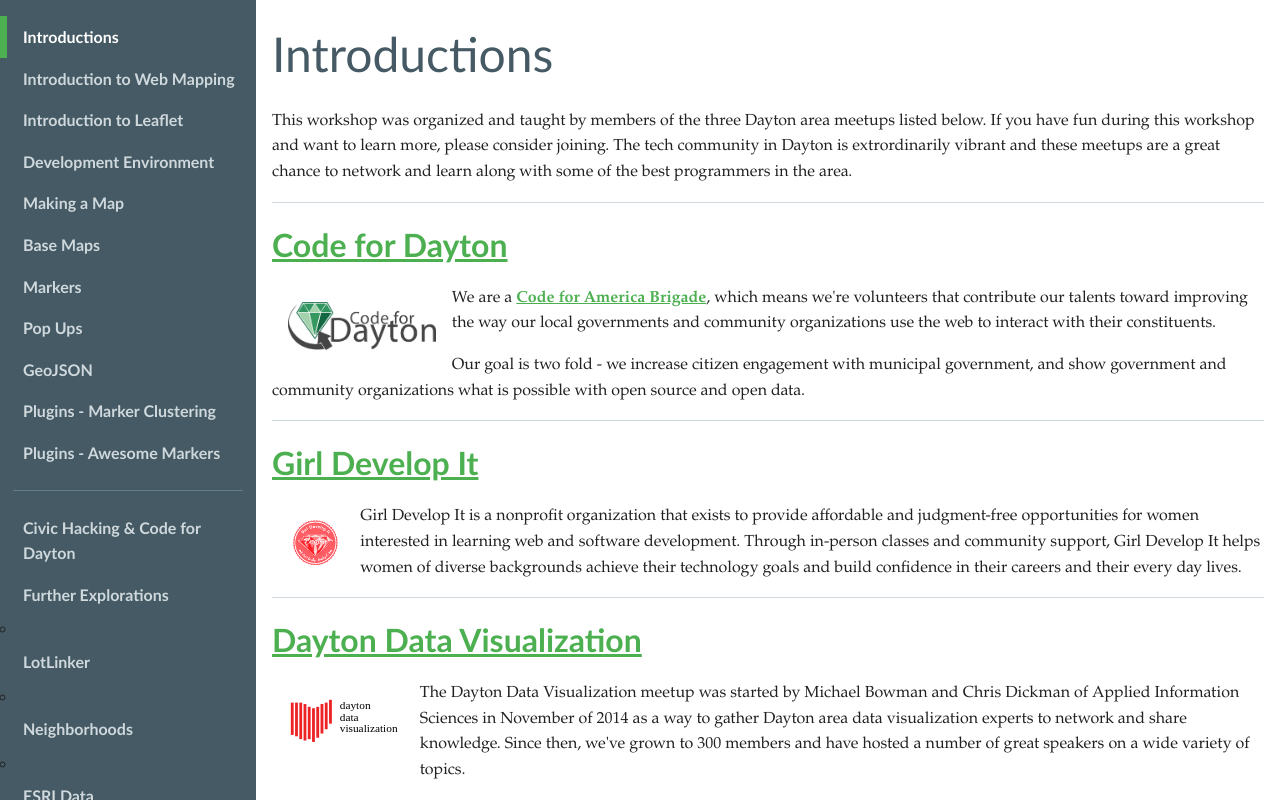
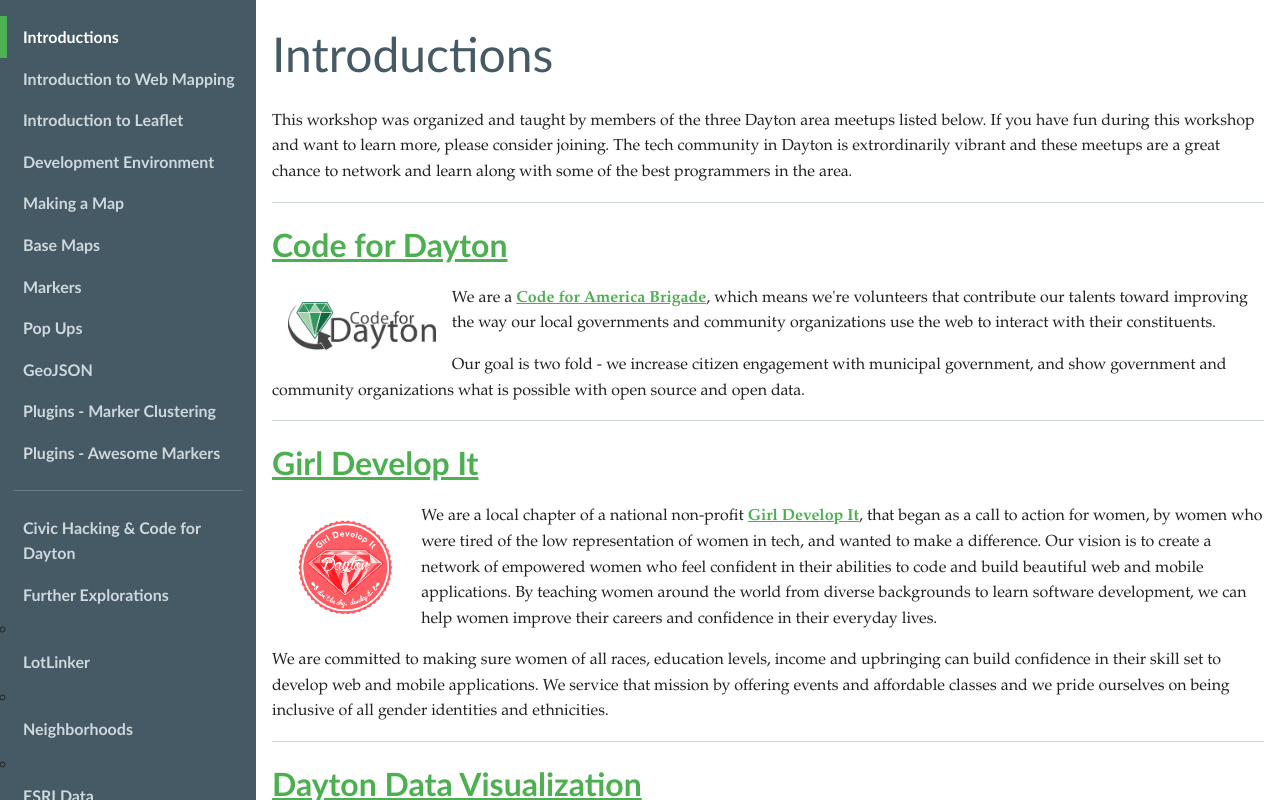
Before and after one commit to codefordayton/mapping_workshop, a website: page tutorial/00_introductions.html in a window 1280 px wide. Drawn offline with Linux system fonts and the light colour scheme.

Commit message:
resized gdi logo and added a 'better' gdi intro

```diff
--- a/tutorial/00_introductions.html
+++ b/tutorial/00_introductions.html
@@ -20,7 +20,8 @@
             <li><a href="../tutorial/10_hellomap.html">Making a Map</a></li>
             <li><a href="../tutorial/11_tilesources.html">Base Maps</a></li>
             <li><a href="../tutorial/20_markers.html">Markers</a></li>
-                <li><a href="../tutorial/21_popups.html">Pop Ups</a><li>
+            <li><a href="../tutorial/21_popups.html">Pop Ups</a>
+                <li>
                     <li><a href="../tutorial/30_geojson.html">GeoJSON</a></li>
                     <li><a href="../tutorial/40_markercluster.html">Plugins - Marker Clustering</a></li>
                     <li><a href="../tutorial/41_awesomemarkers.html">Plugins - Awesome Markers</a></li>
@@ -47,46 +48,41 @@
         <h1>Introductions</h1>
 
         <p>
-                This workshop was organized and taught by members of the three
-                Dayton area meetups listed below. If you have fun during this
-                workshop and want to learn more, please consider joining. The
-                tech community in Dayton is extrordinarily vibrant and these
-                meetups are a great chance to network and learn along with
-                some of the best programmers in the area.
+            This workshop was organized and taught by members of the three Dayton area meetups listed below. If you have fun during this workshop and want to learn more, please consider joining. The tech community in Dayton is extrordinarily vibrant and these meetups
+            are a great chance to network and learn along with some of the best programmers in the area.
         </p>
-            <hr  />
+        <hr />
 
         <h2><a href="http://codefordayton.org">Code for Dayton</a></h2>
         <p>
-                <img src="../images/cfd.png" class="float-left" height="48" title="Code for Dayton" />
-                We are a <a href="https://www.codeforamerica.org/brigade/">Code for America Brigade</a>,
-                which means we're volunteers that contribute our talents toward improving the way our
-                local governments and community organizations use the web to interact with their
-                constituents.
+            <img src="../images/cfd.png" class="float-left" height="48" title="Code for Dayton" /> We are a <a href="https://www.codeforamerica.org/brigade/">Code for America Brigade</a>, which means we're volunteers that contribute our talents toward
+            improving the way our local governments and community organizations use the web to interact with their constituents.
         </p>
         <p>
-                Our goal is two fold - we increase citizen engagement with municipal government, and show
-                government and community organizations what is possible with open source and open data.
+            Our goal is two fold - we increase citizen engagement with municipal government, and show government and community organizations what is possible with open source and open data.
         </p>
         <hr />
 
         <h2><a href="http://gdidayton.com">Girl Develop It</a></h2>
         <p>
-                <img src="../images/gdi-dayton-logo.png"  class="float-left" height="48" title="Girl Develop It" />
-                Girl Develop It is a nonprofit organization that exists to provide affordable and judgment-free opportunities
-                for women interested in learning web and software development. Through in-person classes and community support,
-                 Girl Develop It helps women of diverse backgrounds achieve their technology goals and build confidence in their
-                 careers and their every day lives.
+            <img src="../images/gdi-dayton-logo.png" class="float-left" height="100" title="Girl Develop It" /> We are a local chapter of a national non-profit <a href="http://www.girldevelopit.com">Girl Develop It</a>, that began
+            as a call to action for women, by women who were tired of the low representation of women in tech, and wanted to make a difference. Our vision is to create a network of empowered women who feel confident in their abilities to code and build
+            beautiful web and mobile applications. By teaching women around the world from diverse backgrounds to learn software development, we can help women improve their careers and confidence in their everyday lives.
+        </p>
+        <p>
+            We are committed to making sure women of all races, education levels, income and upbringing can build confidence in their skill set to develop web and mobile applications.  We service that mission by offering events and affordable classes and we pride ourselves on being inclusive of all gender identities and ethnicities.
+
         </p>
         <hr />
 
         <h2><a href="http://daytondv.org">Dayton Data Visualization</a></h2>
         <p>
-                <img src="../images/daytondv-color.svg" class="float-left" height="48" title="Dayton Data Visualization" />
-                The Dayton Data Visualization meetup was started by Michael Bowman and Chris Dickman of Applied Information
-                Sciences in November of 2014 as a way to gather Dayton area data visualization experts to network and share
-                knowledge. Since then, we've grown to 300 members and have hosted a number of great speakers on a wide variety
-                of topics.
+            <img src="../images/daytondv-color.svg" class="float-left" height="48" title="Dayton Data Visualization" /> The Dayton Data Visualization meetup was started by Michael Bowman and Chris Dickman of Applied Information Sciences in November of
+            2014 as a way to gather Dayton area data visualization experts to network and share knowledge.
+        </p>
+
+        <p>
+            Since then, we've grown to 300 members and have hosted a number of great speakers on a wide variety of topics.
         </p>
         <hr />
 
@@ -97,4 +93,5 @@
     </section>
 
 </body>
+
 </html>
```
Lines whose indentation alone changed are shown as unchanged.
